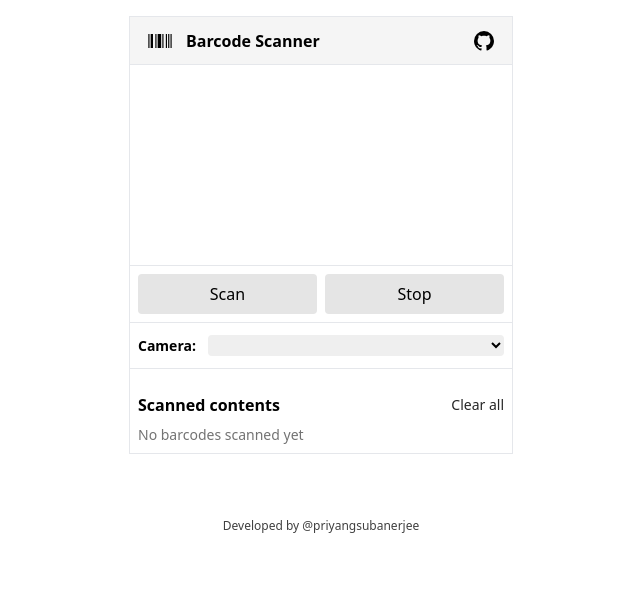
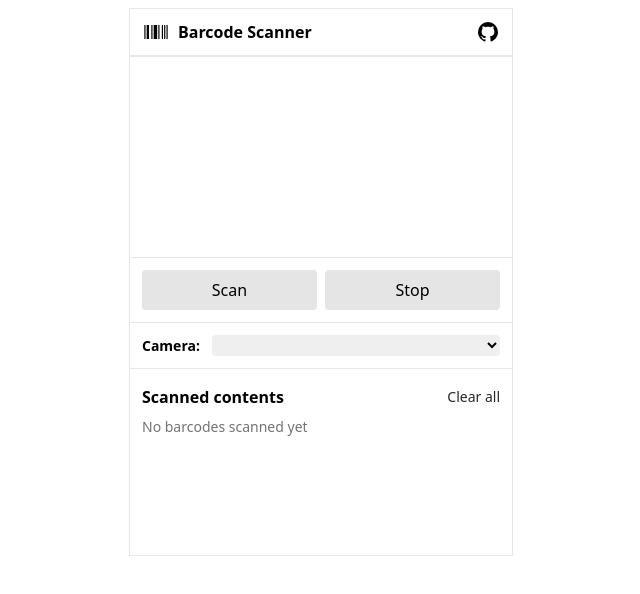
Before and after one commit to priyangsubanerjee/barcode-scanner, a Next.js app: page / in a window 1280 px wide. Shown: the top 594 px of the page, without its empty margins (319-959 px from the left). Built offline with nearby package versions, Linux system fonts and the light colour scheme.

Commit message:
Refactor barcode scanner configuration to remove unused drawing buffer and hide webkit scrollbar

```diff
--- a/app/globals.css
+++ b/app/globals.css
@@ -5,3 +5,7 @@
 .drawingBuffer {
   display: none;
 }
+
+::-webkit-scrollbar {
+  display: none;
+}
--- a/components/Scanner.js
+++ b/components/Scanner.js
@@ -104,8 +104,8 @@ const BarcodeScanner = () => {
 
   return (
     <div className="pt-0 md:pt-4">
-      <div className="max-w-sm mx-auto border">
-        <div className="w-full h-12 bg-neutral-100 border-b flex items-center px-4 gap-3">
+      <div className="max-w-sm mx-auto hidden">
+        {/* <div className="w-full h-12 bg-neutral-100 border-b flex items-center px-4 gap-3">
           <svg
             xmlns="http://www.w3.org/2000/svg"
             width={28}
@@ -135,11 +135,9 @@ const BarcodeScanner = () => {
               ></path>
             </svg>
           </a>
-        </div>
+        </div> */}
 
-        {/* Camera selection */}
-
-        <div className="w-full max-w-sm">
+        {/* <div className="w-full max-w-sm">
           <div
             ref={scannerRef}
             className="w-full h-[200px] max-w-sm mx-auto overflow-hidden"
@@ -162,7 +160,6 @@ const BarcodeScanner = () => {
             Stop
           </button>
         </div>
-
         <div className="w-full px-2 py-3 border-b flex justify-between gap-3 items-center whitespace-nowrap">
           <label htmlFor="camera" className="text-sm font-semibold">
             Camera:
@@ -180,7 +177,6 @@ const BarcodeScanner = () => {
             ))}
           </select>
         </div>
-
         <div className="p-2 mt-4">
           <div className="flex items-center justify-between">
             <h2 className="font-semibold">Scanned contents</h2>
@@ -204,15 +200,116 @@ const BarcodeScanner = () => {
               ))}
             </ul>
           )}
-        </div>
+        </div> */}
       </div>
-      <div className="max-w-sm mx-auto flex items-center justify-center mt-16 text-neutral-700">
+      {/* <div className="max-w-sm mx-auto flex items-center justify-center mt-16 text-neutral-700">
         <p className="text-xs">
           Developed by{" "}
           <a className="hover:underline" href="https://priyangsu.dev">
             @priyangsubanerjee
           </a>
         </p>
+      </div> */}
+
+      <div
+        ref={scannerRef}
+        className="fixed inset-0 md:top-14 h-svh w-full overflow-hidden md:max-w-sm mx-auto"
+      ></div>
+
+      <div className="fixed inset-0 md:top-14 h-svh md:h-[500px] w-full overflow-y-auto md:max-w-sm mx-auto border">
+        <div className="h-[calc(100vh-30%)] md:h-[200px] bg-transparent w-full"></div>
+        <div className="h-svh max-h-svh overflow-y-auto bg-white w-full">
+          <div className="grid grid-cols-2 p-3 gap-2 border-y">
+            <button
+              onClick={() => setIsScanning(true)}
+              className="bg-neutral-200 rounded py-2"
+            >
+              Scan
+            </button>
+            <button
+              onClick={() => {
+                stopQuagga();
+                setIsScanning(false);
+              }}
+              className="bg-neutral-200 rounded py-2"
+            >
+              Stop
+            </button>
+          </div>
+          <div className="w-full px-3 py-3 border-b flex justify-between gap-3 items-center whitespace-nowrap">
+            <label htmlFor="camera" className="text-sm font-semibold">
+              Camera:
+            </label>
+            <select
+              id="camera"
+              value={selectedDevice}
+              onChange={handleDeviceChange}
+              className="w-full rounded text-sm"
+            >
+              {inputDevices.map((device) => (
+                <option key={device.deviceId} value={device.deviceId}>
+                  {device.label || `Camera ${device.deviceId}`}
+                </option>
+              ))}
+            </select>
+          </div>
+          <div className="px-3 mt-4">
+            <div className="flex items-center justify-between">
+              <h2 className="font-semibold">Scanned contents</h2>
+              <button
+                onClick={() => setBarcodes([])}
+                className="text-sm text-neutral-800"
+              >
+                Clear all
+              </button>
+            </div>
+            {barcodes.length === 0 ? (
+              <p className="text-sm text-neutral-500 mt-2">
+                No barcodes scanned yet
+              </p>
+            ) : (
+              <ul className="space-y-2 mt-3">
+                {barcodes.map((barcode, index) => (
+                  <li key={index} className="text-sm text-neutral-700">
+                    {barcode}
+                  </li>
+                ))}
+              </ul>
+            )}
+          </div>
+        </div>
+      </div>
+
+      <div className="fixed inset-x-0 top-0 md:top-2 px-3 h-12 border-b md:border-t bg-white border-x md:max-w-sm mx-auto flex items-center">
+        <svg
+          xmlns="http://www.w3.org/2000/svg"
+          width={28}
+          height={28}
+          viewBox="0 0 24 24"
+        >
+          <path
+            fill="currentColor"
+            fillRule="evenodd"
+            d="M2 6h1v12H2zm2 0h2v12H4zm4 0h1v12H8zm2 0h3v12h-3zm4 0h1v12h-1zm3 0h1v12h-1zm2 0h1v12h-1zm2 0h1v12h-1z"
+          ></path>
+        </svg>
+        <h2 className="font-semibold ml-2">Barcode Scanner</h2>
+        <a
+          href="https://github.com/priyangsubanerjee/barcode-scanner"
+          className="ml-auto"
+        >
+          <svg
+            xmlns="http://www.w3.org/2000/svg"
+            width={24}
+            height={24}
+            viewBox="0 0 24 24"
+          >
+            <path
+              fill="currentColor"
+              d="M12 2A10 10 0 0 0 2 12c0 4.42 2.87 8.17 6.84 9.5c.5.08.66-.23.66-.5v-1.69c-2.77.6-3.36-1.34-3.36-1.34c-.46-1.16-1.11-1.47-1.11-1.47c-.91-.62.07-.6.07-.6c1 .07 1.53 1.03 1.53 1.03c.87 1.52 2.34 1.07 2.91.83c.09-.65.35-1.09.63-1.34c-2.22-.25-4.55-1.11-4.55-4.92c0-1.11.38-2 1.03-2.71c-.1-.25-.45-1.29.1-2.64c0 0 .84-.27 2.75 1.02c.79-.22 1.65-.33 2.5-.33s1.71.11 2.5.33c1.91-1.29 2.75-1.02 2.75-1.02c.55 1.35.2 2.39.1 2.64c.65.71 1.03 1.6 1.03 2.71c0 3.82-2.34 4.66-4.57 4.91c.36.31.69.92.69 1.85V21c0 .27.16.59.67.5C19.14 20.16 22 16.42 22 12A10 10 0 0 0 12 2"
+            ></path>
+          </svg>
+        </a>
       </div>
     </div>
   );
```
